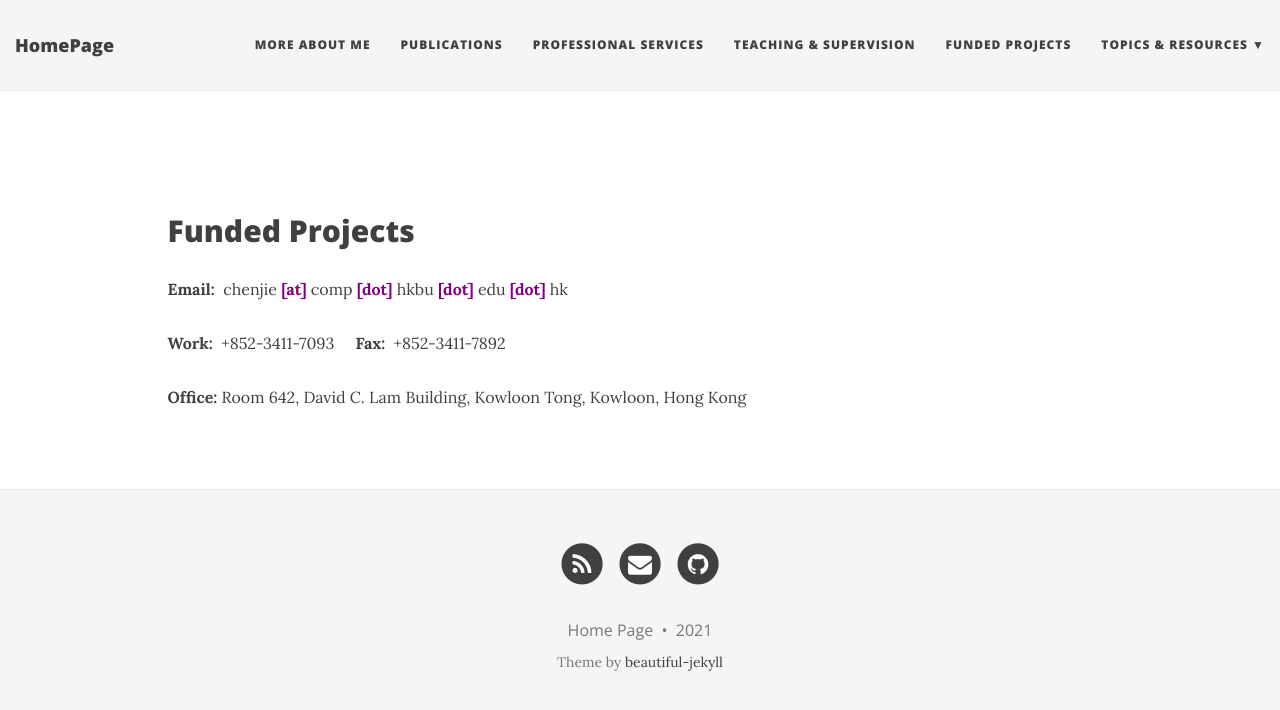
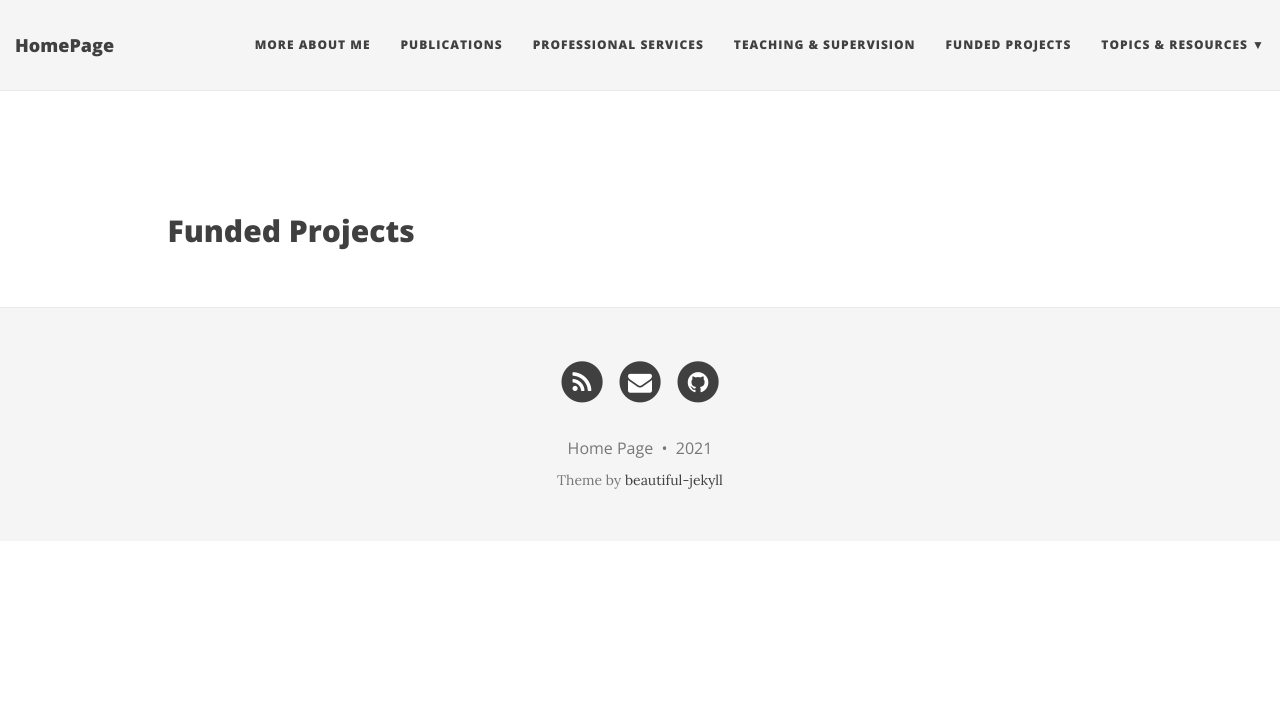
Before and after one commit to zzudb/zzudb.github.io, a Jekyll site: the page built from pages/projects.md, in a window 1280 px wide. Shown: the top 710 px of the page. Built offline with Jekyll 4.4.1, drawn with Linux system fonts in a browser that asks for light colours; nearby versions of some CDN libraries.

Commit message:
Update projects.md

```diff
--- a/pages/projects.md
+++ b/pages/projects.md
@@ -4,11 +4,3 @@ layout: page
 
 <p>&nbsp;</p>
 <h1 style="text-align: left;">Funded Projects</h1>
-
-<p><strong>Email:&nbsp;</strong>
-chenjie <span style="color:#800080;"><strong>[at]</strong></span> comp <span style="color:#800080;"><strong>[dot]</strong></span> hkbu <span style="color:#800080;"><strong>[dot]</strong></span> edu <span style="color:#800080;"><strong>[dot]</strong></span> hk
-</p>
-
-<p><strong> Work:</strong>&nbsp; +852-3411-7093 &nbsp;&nbsp;&nbsp; <strong> Fax:</strong>&nbsp; +852-3411-7892 </p>
-
-<p><strong> Office:</strong> Room 642, David C. Lam Building, Kowloon Tong, Kowloon, Hong Kong</p>
```
